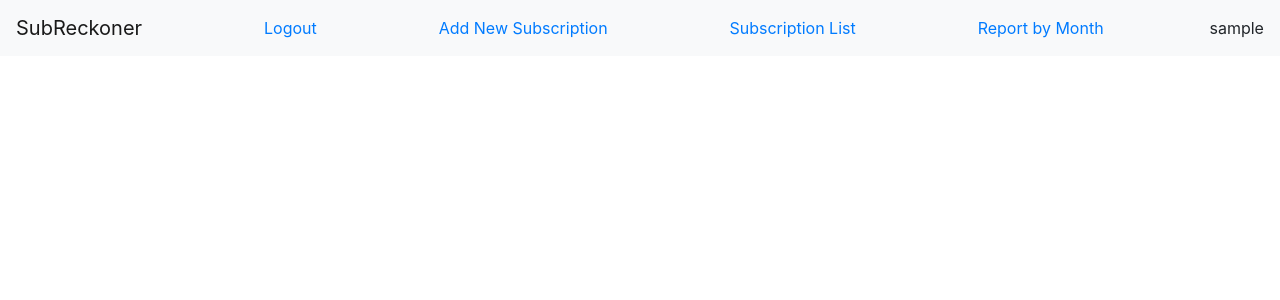
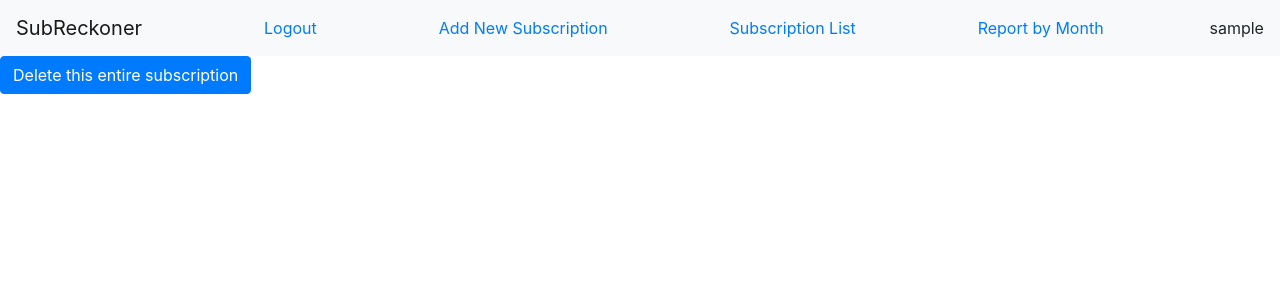
Before and after one commit to ngraton/subscription-frontend-mirror, a React (Create React App) app: page /editsubscription/1 in a window 1280 px wide. Shown: the top 300 px of the page. Built offline with nearby package versions, Linux system fonts and the light colour scheme; no server answers; sample sign-in values are in the browser's storage.

Commit message:
added delete sub button to editsubpage, changed edit to edit/delete

```diff
--- a/src/components/SingleSubscription/SingleSubscription.js
+++ b/src/components/SingleSubscription/SingleSubscription.js
@@ -17,7 +17,7 @@ class SingleSubscription extends Component {
         <Col><h3>{this.props.subscription.name}</h3></Col>
         <Col><h3>Due on {this.getDueDate()}</h3></Col>
         <Col><h3>$ {this.props.subscription.payment}</h3></Col>
-        {this.props.edit && <Col><Link to={`/editsubscription/${this.props.subscription.id}`}>Edit</Link> </Col>}
+        {this.props.edit && <Col><Link to={`/editsubscription/${this.props.subscription.id}`}>Edit/Delete</Link> </Col>}
       </Row>
     )
   }
--- a/src/forms/EditSubscriptionForm.js
+++ b/src/forms/EditSubscriptionForm.js
@@ -50,6 +50,7 @@ class EditSubscriptionForm extends React.Component {
           <Button onClick={this.onClickDone} type="submit" className="ml-2">Done</Button>
         </Form>
         }
+        <Button key=''>Delete this entire subscription</Button>
       </div>
     )
   }
```
